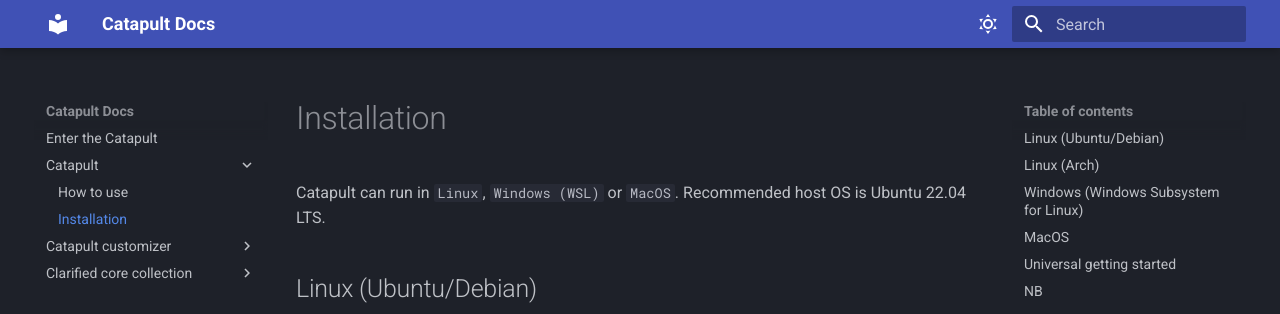
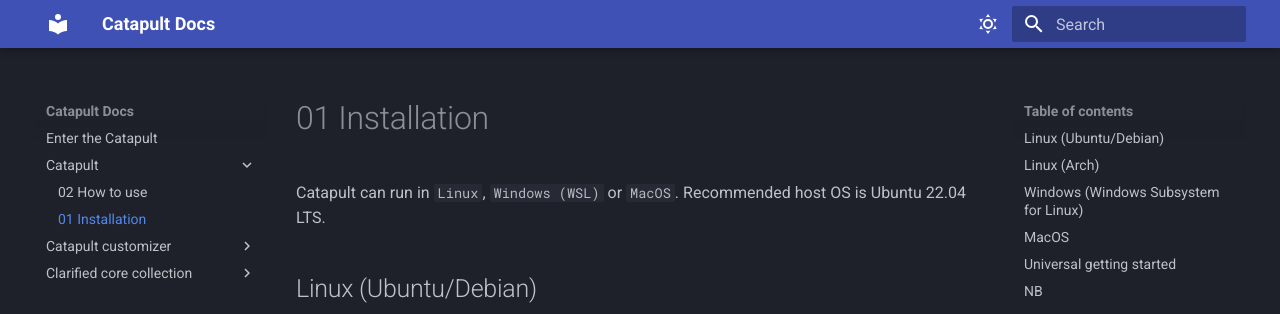
Before and after one commit to ClarifiedSecurity/catapult-docs, an MkDocs documentation site: the page built from docs/catapult/installation.md, in a window 1280 px wide and 900 px high. Shown: the top 314 px of the window. Built offline with MkDocs 1.6.1 and Material for MkDocs 9.7.7, drawn with Linux system fonts in a browser that asks for light colours.

Commit message:
CatapultBot update docs

```diff
--- a/docs/catapult/how-to-use.md
+++ b/docs/catapult/how-to-use.md
@@ -1,4 +1,4 @@
-# How to use
+# 02 How to use
 
 Once inside the Catapult container you can type `ctp-` and use the tab key to see all of the available commands, here is also list of all commands with examples:
 
--- a/docs/catapult/installation.md
+++ b/docs/catapult/installation.md
@@ -1,4 +1,4 @@
-# Installation
+# 01 Installation
 
 Catapult can run in `Linux`, `Windows (WSL)` or `MacOS`. Recommended host OS is Ubuntu 22.04 LTS.
 
```
